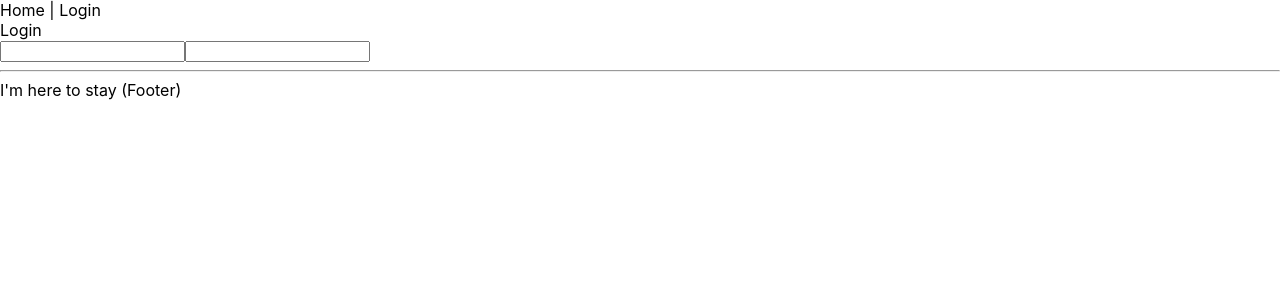
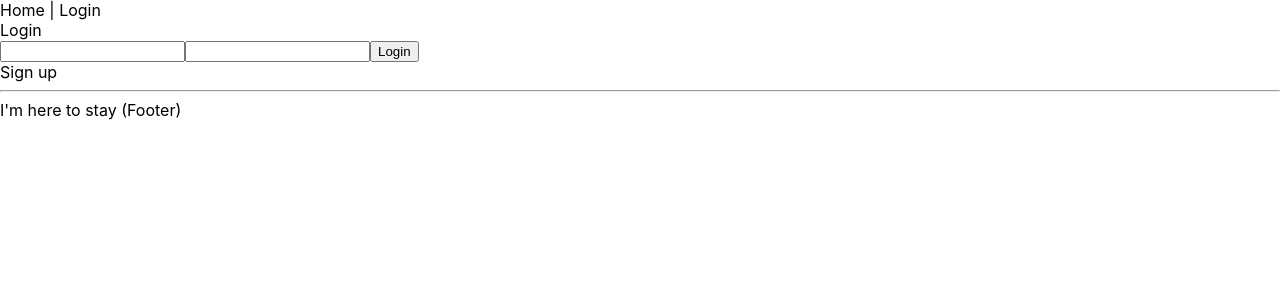
Before and after one commit to kimjangsimpark/calendar-app, a Next.js app: page /auth/login in a window 1280 px wide. Shown: the top 300 px of the page. Built offline with nearby package versions, Linux system fonts and the light colour scheme.

Commit message:
feat: Add login step [WIP] auth 컨텍스트를 이용해서 로그인 구현 예정

```diff
--- a/pages/auth/login.tsx
+++ b/pages/auth/login.tsx
@@ -1,15 +1,28 @@
 import Layout from '@/components/Layout';
+import Link from 'next/link';
+import { useAuthState, useAuthDispatch } from '@/contexts/auth.context';
+import React from 'react';
 
-const LoginPage = () => (
+const LoginPage = () => {
+  const handleLoginFormSubmit = (event: React.FormEvent<HTMLFormElement>) => {
+    event.preventDefault();
+  };
+
+  return (
     <Layout title="calendar - 로그인">
       <section>
         <div>Login</div>
-      <form>
+        <form onSubmit={handleLoginFormSubmit}>
           <input type="text" name="id" id="id" />
           <input type="password" name="password" id="password" />
+          <button>Login</button>
         </form>
+        <Link href="/signup">
+          <a>Sign up</a>
+        </Link>
       </section>
     </Layout>
   );
+};
 
 export default LoginPage;
```
Lines whose indentation alone changed are shown as unchanged.
